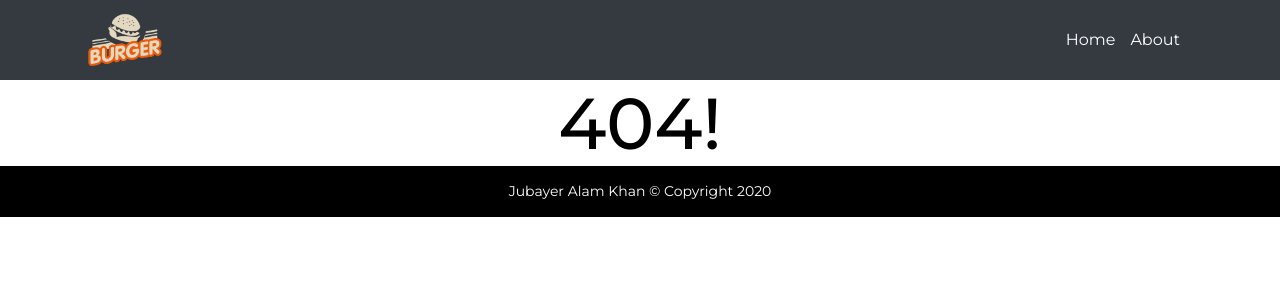
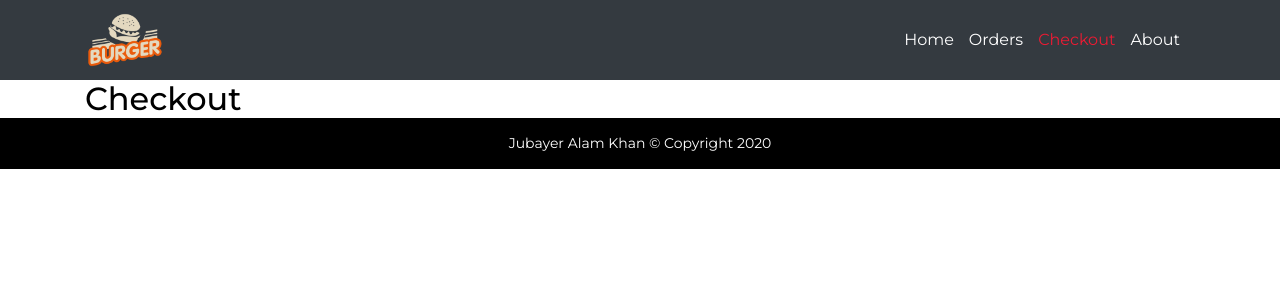
Before and after one commit to jakdev047/my-burger, a React (Create React App) app: page /checkout in a window 1280 px wide. Before the commit this address had no page. Shown: the top 300 px of the page. Built offline with nearby package versions, Linux system fonts and the light colour scheme.

Commit message:
work with router  history

```diff
--- a/src/assets/css/style.css
+++ b/src/assets/css/style.css
@@ -96,6 +96,10 @@ li.nav-item a {
     margin-right: 15px;
 }
 
+li.nav-item a.active {
+    color: #eb1b33;
+}
+
 /* ingredient */
 .ingredient {
     text-align: center;
--- a/src/components/BurgerBuilder/BurgerBuilder.js
+++ b/src/components/BurgerBuilder/BurgerBuilder.js
@@ -75,6 +75,10 @@ class BurgerBuilder extends Component {
         })
     }
 
+    handleCheckout = props => {
+        this.props.history.push("/checkout");
+    }
+
     render() {
         return (
             <Fragment>
@@ -100,7 +104,7 @@ class BurgerBuilder extends Component {
                             <Summary ingredients={this.state.ingredients}/>
                         </ModalBody>
                         <ModalFooter>
-                            <Button color="success" onClick={this.toggleModal}>Continue to Checkout</Button>
+                            <Button color="success" onClick={this.handleCheckout}>Continue to Checkout</Button>
                             <Button color="secondary" onClick={this.toggleModal}>Cancel</Button>
                         </ModalFooter>
                     </Modal>
--- a/src/components/Navigation/Navigation.js
+++ b/src/components/Navigation/Navigation.js
@@ -19,8 +19,10 @@ export const Navigation = () => {
                 <NavbarToggler onClick={toggle} />
                 <Collapse isOpen={isOpen} navbar>
                     <Nav className="ml-auto" navbar>
-                        <NavItem><NavLink to="/">Home</NavLink></NavItem>
-                        <NavItem><NavLink to="/about">About</NavLink></NavItem>
+                        <NavItem><NavLink exact  to="/">Home</NavLink></NavItem>
+                        <NavItem><NavLink exact  to="/orders">Orders</NavLink></NavItem>
+                        <NavItem><NavLink exact  to="/checkout">Checkout</NavLink></NavItem>
+                        <NavItem><NavLink exact  to="/about">About</NavLink></NavItem>
                     </Nav>
                 </Collapse>
             </div>
--- /dev/null
+++ b/src/pages/Checkout.js
@@ -0,0 +1,11 @@
+import React from 'react';
+
+const Checkout = props => {
+    return (
+        <div className="container">
+            <h2>Checkout</h2>
+        </div>
+    )
+};
+
+export default Checkout;
--- /dev/null
+++ b/src/pages/Orders.js
@@ -0,0 +1,11 @@
+import React from 'react';
+
+const Orders = () => {
+    return (
+        <div className="container">
+            <h2>Orders</h2>
+        </div>
+    )
+}
+
+export default Orders;
--- a/src/routes/AppRoute.js
+++ b/src/routes/AppRoute.js
@@ -7,6 +7,8 @@ import About from '../pages/About';
 import NotFound from '../pages/NotFound';
 import Header from '../layer/Header/Header';
 import Footer from '../layer/Footer.js/Footer';
+import Orders from '../pages/Orders';
+import Checkout from '../pages/Checkout';
 
 
 class AppRoute extends Component {
@@ -20,6 +22,8 @@ class AppRoute extends Component {
         <Switch>
           <Route exact path='/' component={Home}/>
           <Route exact path='/about' component={About}/>
+          <Route exact path='/orders' component={Orders}/>
+          <Route exact path='/checkout' component={Checkout}/>
           <Route path='*' component={NotFound}/>
         </Switch>
 
```
